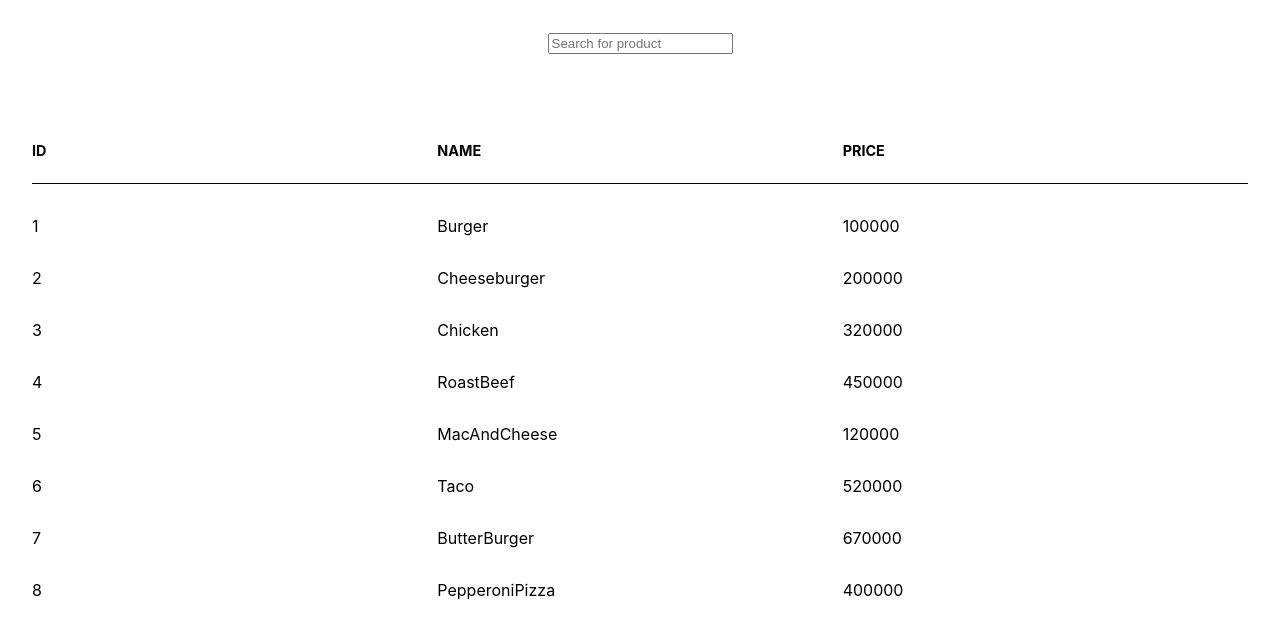
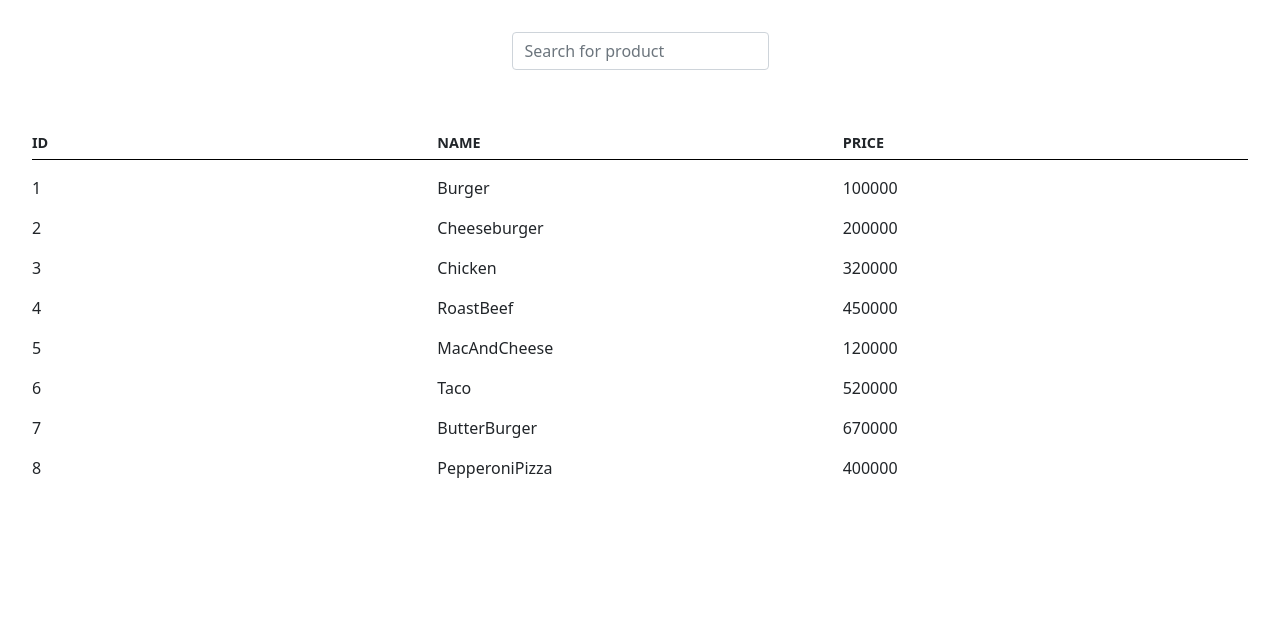
Before and after one commit to mirzadevv/react-search-products-lift-state-up, a React (Create React App) app: page / in a window 1280 px wide. Shown: the top 638 px of the page. Built offline with nearby package versions, Linux system fonts and the light colour scheme.

Commit message:
style: import bootstrap and do some styles

```diff
--- a/src/index.css
+++ b/src/index.css
@@ -1,13 +1,5 @@
-body {
+* {
   margin: 0;
-  font-family: -apple-system, BlinkMacSystemFont, 'Segoe UI', 'Roboto', 'Oxygen',
-    'Ubuntu', 'Cantarell', 'Fira Sans', 'Droid Sans', 'Helvetica Neue',
-    sans-serif;
-  -webkit-font-smoothing: antialiased;
-  -moz-osx-font-smoothing: grayscale;
+  padding: 0;
+  box-sizing: border-box;
 }
-
-code {
-  font-family: source-code-pro, Menlo, Monaco, Consolas, 'Courier New',
-    monospace;
-}
```
Also changed, not shown: src/index.js (+7 -7 lines).
